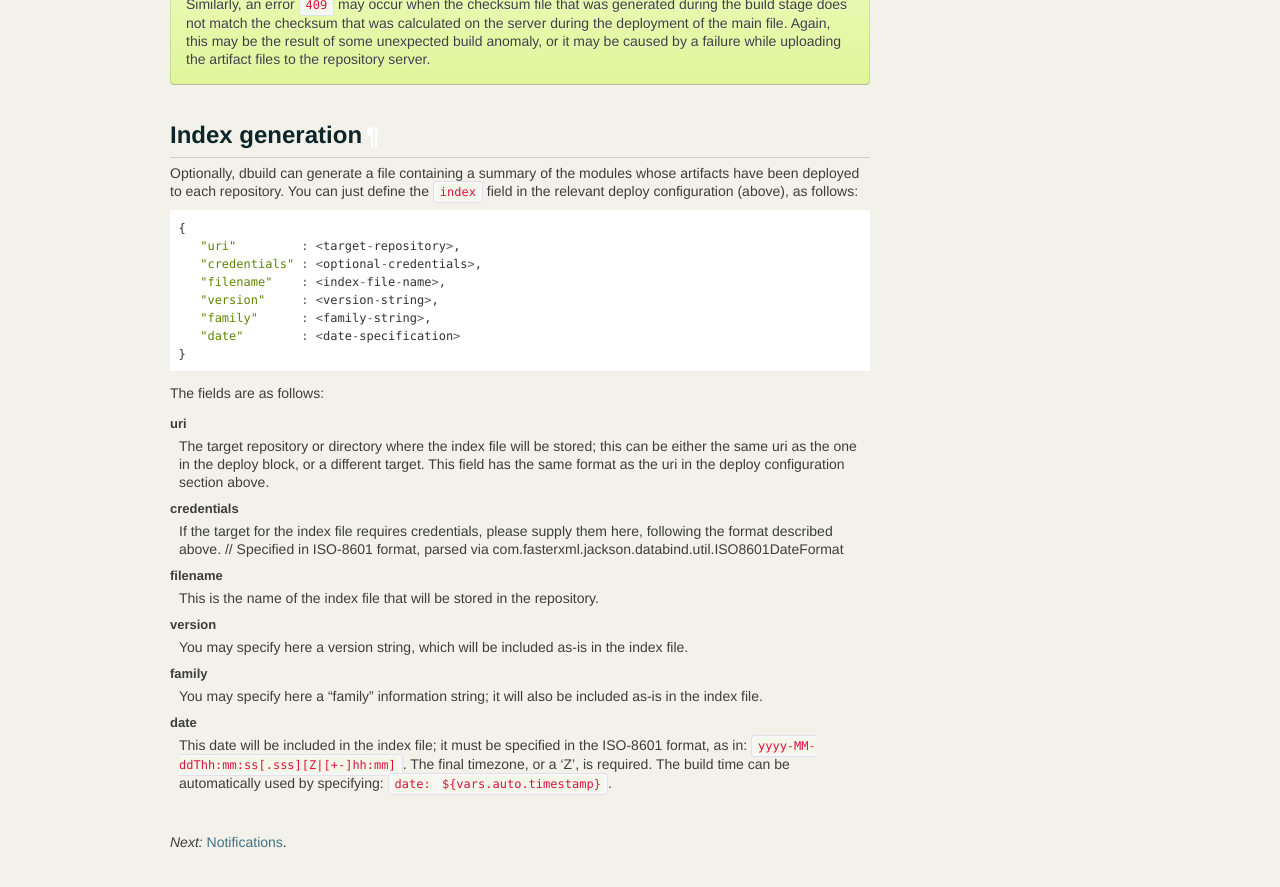
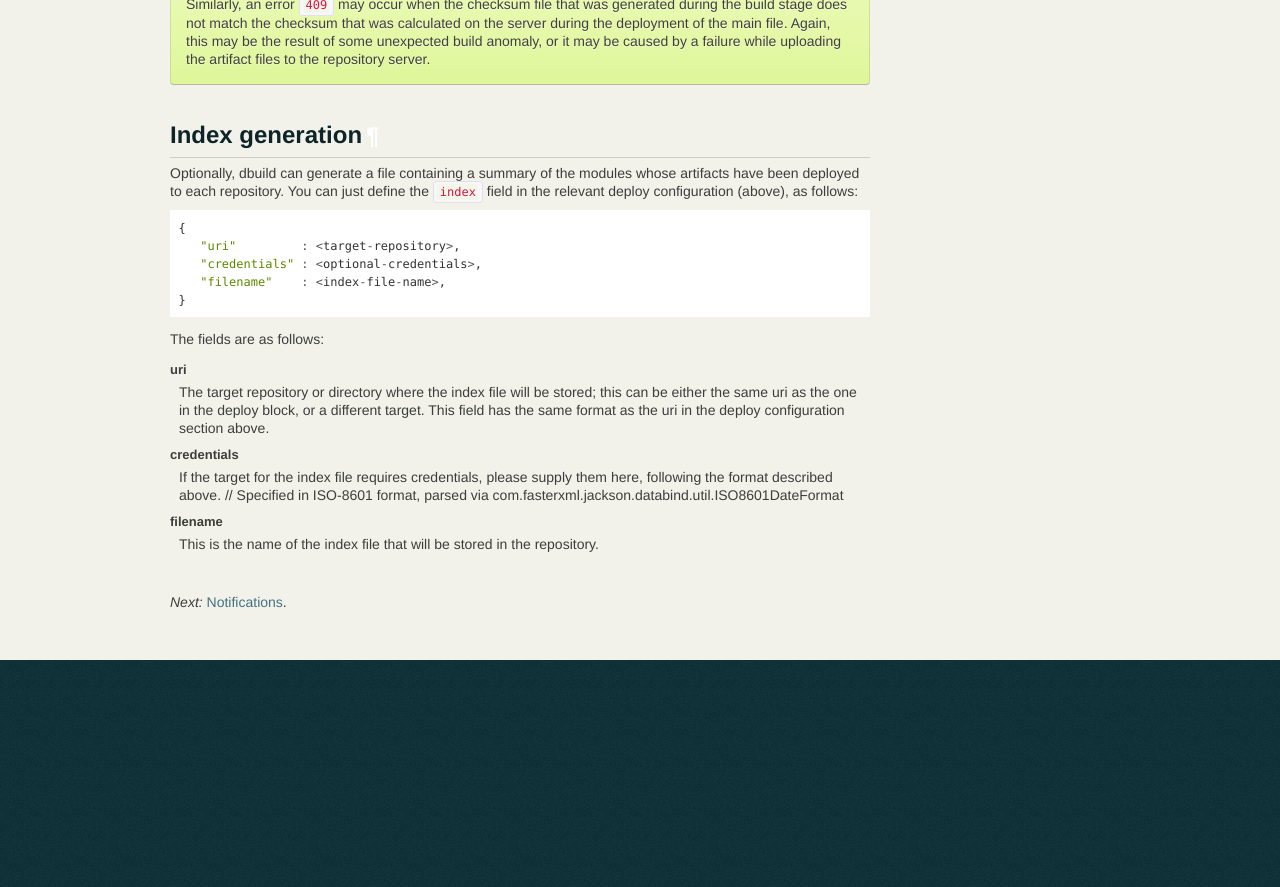
Before and after one commit to lightbend-labs/dbuild, a Sphinx documentation site: the page built from docs/src/sphinx/deploy.rst, in a window 1280 px wide and 900 px high, scrolled down 2511 px. Shown: the top 887 px of the window. Built offline with Sphinx 7.4.7, drawn with Linux system fonts in a browser that asks for light colours; after the commit the page ends 3171 px from its top, so only the background shows below that.

Commit message:
Simplify the index files, so that multiple ones can be generated
The index files now contain just the list of modules; separate
index files can be generated for each deployed sections, so that
each one refers to a separate "universe" of projects.

```diff
--- a/docs/src/sphinx/deploy.rst
+++ b/docs/src/sphinx/deploy.rst
@@ -164,9 +164,6 @@ each repository. You can just define the ``index`` field in the relevant deploy
      "uri"         : <target-repository>,
      "credentials" : <optional-credentials>,
      "filename"    : <index-file-name>,
-     "version"     : <version-string>,
-     "family"      : <family-string>,
-     "date"        : <date-specification>
   }
 
 The fields are as follows:
@@ -184,17 +181,6 @@ credentials
 filename
   This is the name of the index file that will be stored in the repository.
 
-version
-  You may specify here a version string, which will be included as-is in the index file.
-
-family
-  You may specify here a "family" information string; it will also be included as-is in the index file.
-
-date
-  This date will be included in the index file; it must be specified in the ISO-8601 format, as in:
-  ``yyyy-MM-ddThh:mm:ss[.sss][Z|[+-]hh:mm]``. The final timezone, or a 'Z', is required.
-  The build time can be automatically used by specifying: ``date: ${vars.auto.timestamp}``.
-
 |
 
 *Next:* :doc:`notifications`.
```
Also changed, not shown: 12 other files.
